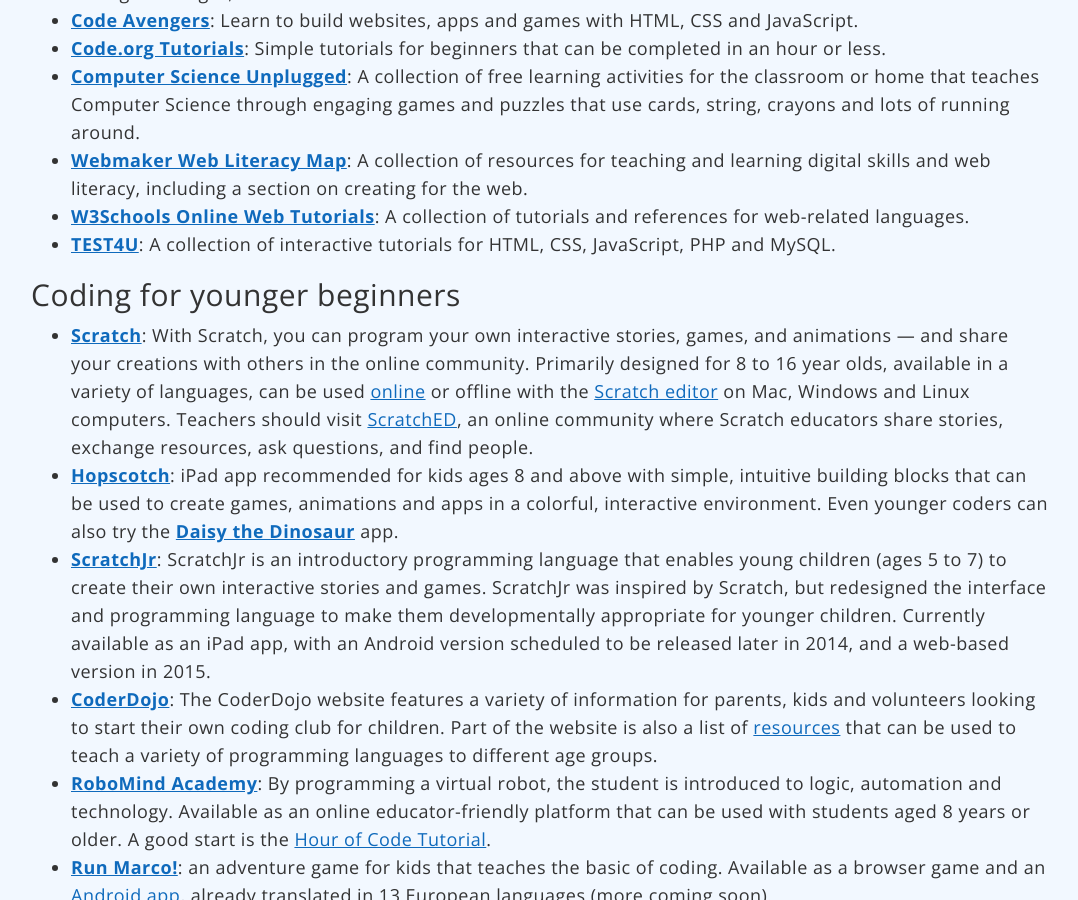
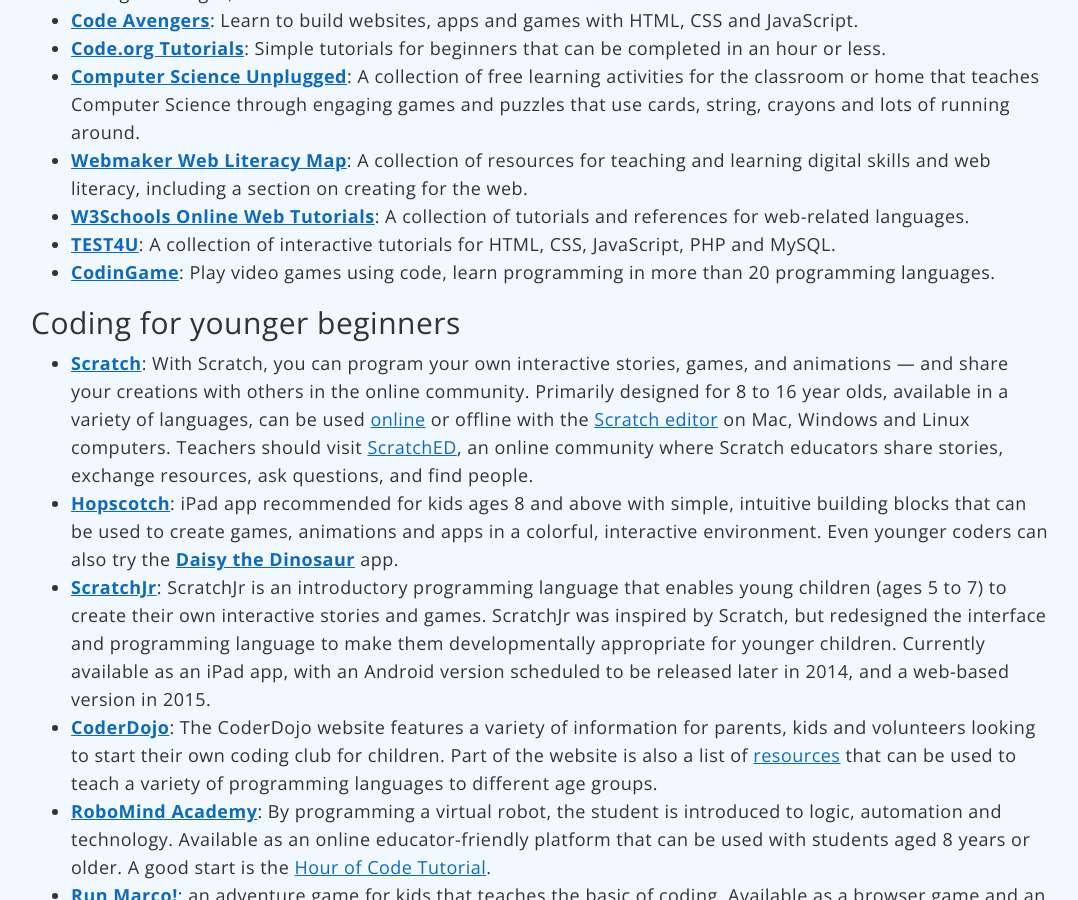
Before and after one commit to codeeu/codeeu.github.io, a Jekyll site: the page built from resources/index.html, in a window 1280 px wide and 900 px high, scrolled down 596 px. Shown: the whole window, without its empty margins (99-1177 px from the left). Built offline with Jekyll 4.4.1, drawn with Linux system fonts in a browser that asks for light colours; nearby versions of some CDN libraries; Markdown is read by kramdown in place of the engine named in the settings.

Commit message:
Update index.html

```diff
--- a/resources/index.html
+++ b/resources/index.html
@@ -33,6 +33,7 @@
 	<li><strong><a href="https://webmaker.org/en-US/resources">Webmaker Web Literacy Map</a></strong>: A collection of resources for teaching and learning digital skills and web literacy, including a section on creating for the web.</li>
 	<li><strong><a href="http://www.w3schools.com">W3Schools Online Web Tutorials</a></strong>: A collection of tutorials and references for web-related languages.</li>
 	<li><strong><a href="http://www.test4u.eu/en/codeweek">TEST4U</a></strong>: A collection of interactive tutorials for HTML, CSS, JavaScript, PHP and MySQL.</li>
+	<li><strong><a href="http://www.codingame.com">CodinGame</a></strong>: Play video games using code, learn programming in more than 20 programming languages.</li>
 </ul>
 
 <h2>Coding for younger beginners</h2>
```
